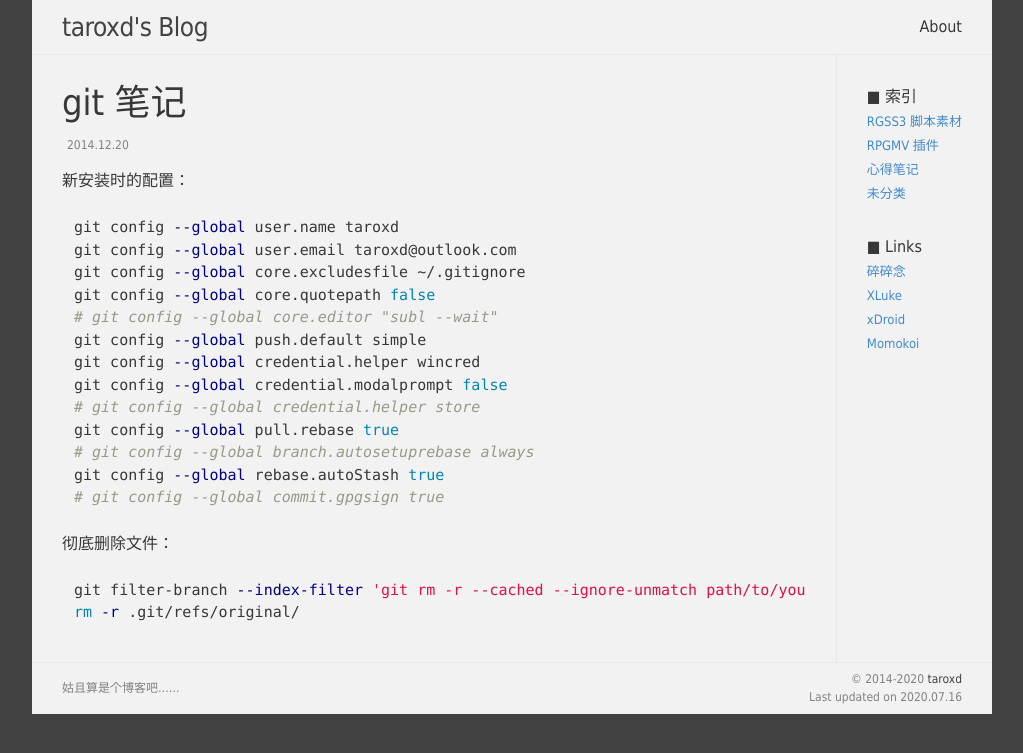
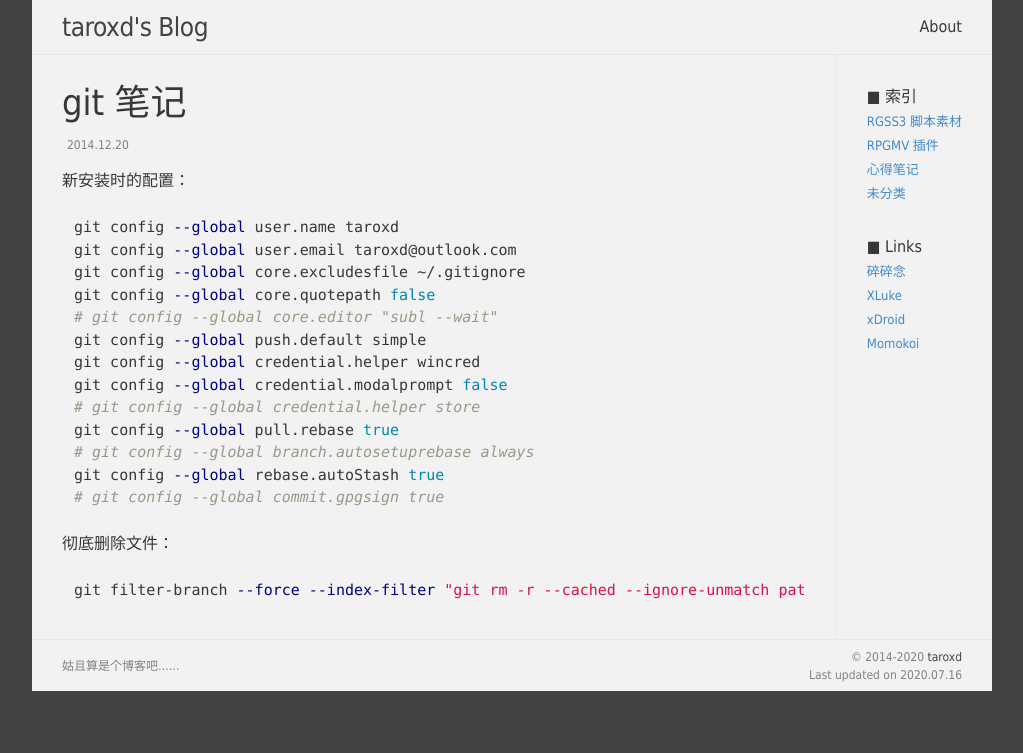
Before and after one commit to taroxd/taroxd.github.io, a Jekyll site: the page built from note/_posts/2014-12-20-setting-up-git.md, in a window 1280 px wide. Shown: the top 753 px of the page, without its empty margins (128-1151 px from the left). Built offline with Jekyll 4.4.1, drawn with Linux system fonts in a browser that asks for light colours.

Commit message:
update git prune

````diff
--- a/note/_posts/2014-12-20-setting-up-git.md
+++ b/note/_posts/2014-12-20-setting-up-git.md
@@ -23,6 +23,5 @@
 彻底删除文件：
 
 ```shell
-git filter-branch --index-filter 'git rm -r --cached --ignore-unmatch path/to/your/file' HEAD
-rm -r .git/refs/original/
+git filter-branch --force --index-filter "git rm -r --cached --ignore-unmatch path/to/your/file" --prune-empty --tag-name-filter cat -- --all
 ```
````
